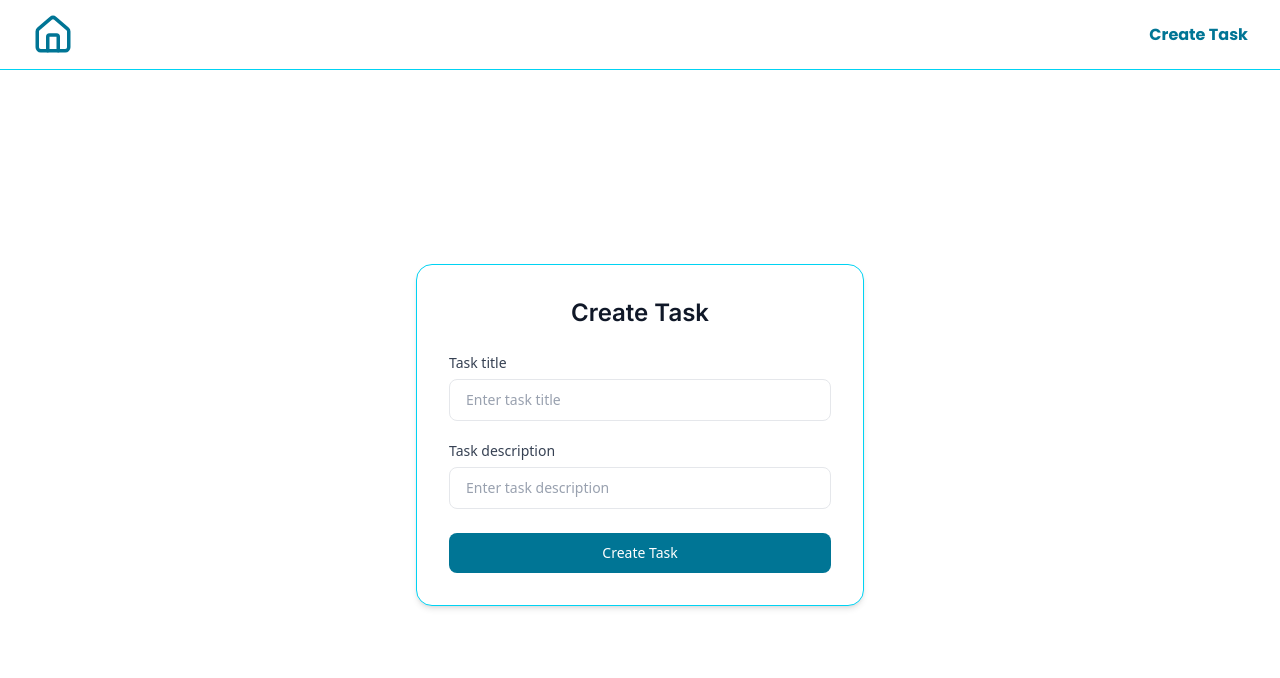
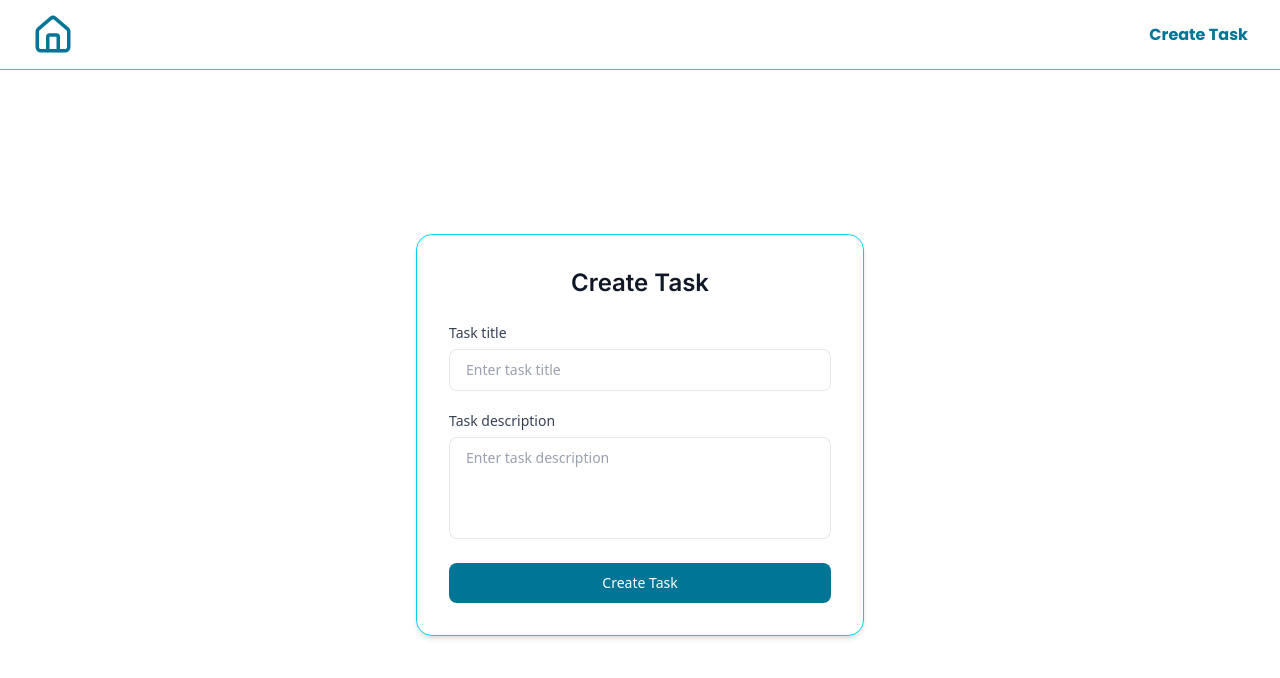
Before and after one commit to Tute24/Lyfiti-Challenge, a Next.js app in the folder frontend/: page /create-task in a window 1280 px wide. Shown: the top 678 px of the page. Built offline with nearby package versions, Linux system fonts and the light colour scheme; no server answers.

Commit message:
refactor: adjusting styling and componentization

```diff
--- a/frontend/src/app/globals.css
+++ b/frontend/src/app/globals.css
@@ -12,13 +12,6 @@
   --font-display: var(--font-poppins);
 }
 
-@media (prefers-color-scheme: dark) {
-  :root {
-    --background: #0a0a0a;
-    --foreground: #ededed;
-  }
-}
-
 body {
   background: var(--background);
   color: var(--foreground);
--- a/frontend/src/views/create-task/components/create-task-form.tsx
+++ b/frontend/src/views/create-task/components/create-task-form.tsx
@@ -66,11 +66,11 @@ export function CreateTaskForm() {
             >
               Task description
             </label>
-            <input
+            <textarea
               id="description"
-              type="text"
+              rows={4}
               placeholder="Enter task description"
-              className="w-full rounded-lg border border-gray-200 px-4 py-2.5 text-sm text-gray-900 placeholder:text-gray-400 outline-none focus:border-cyan-700 focus:ring-1 focus:ring-cyan-700 transition-colors"
+              className="w-full rounded-lg border border-gray-200 px-4 py-2.5 text-sm text-gray-900 placeholder:text-gray-400 outline-none focus:border-cyan-700 focus:ring-1 focus:ring-cyan-700 transition-colors resize-none"
               {...register('description')}
             />
             {errors.description && (
--- /dev/null
+++ b/frontend/src/views/dashboard/components/charts/scatter-plot/scatter-plot-tooltip.tsx
@@ -0,0 +1,33 @@
+interface ScatterPoint {
+  x: number;
+  y: number;
+  name: string;
+  priorityScore: number;
+}
+
+export interface ScatterTooltipProps {
+  active?: boolean;
+  payload?: { payload: ScatterPoint }[];
+}
+
+export function ScatterPlotTooltip({ active, payload }: ScatterTooltipProps) {
+  if (!active || !payload?.length) return null;
+  const d = payload[0].payload;
+  return (
+    <div className="bg-white border border-gray-100 rounded-xl shadow-md px-4 py-3 text-sm max-w-64">
+      <p className="font-semibold text-gray-900 mb-1 wrap-break-word">
+        {d.name}
+      </p>
+      <p className="text-gray-500">
+        Urgency: <span className="font-medium text-gray-800">{d.x}</span>
+      </p>
+      <p className="text-gray-500">
+        Impact: <span className="font-medium text-gray-800">{d.y}</span>
+      </p>
+      <p className="text-gray-500">
+        Priority:{' '}
+        <span className="font-medium text-cyan-700">{d.priorityScore}</span>
+      </p>
+    </div>
+  );
+}
--- a/frontend/src/views/dashboard/components/charts/scatter-plot.tsx
+++ b/frontend/src/views/dashboard/components/charts/scatter-plot/scatter-plot.tsx
@@ -11,6 +11,7 @@ import {
   ResponsiveContainer,
   Label,
 } from 'recharts';
+import { ScatterPlotTooltip } from './scatter-plot-tooltip';
 
 interface ScatterPoint {
   x: number;
@@ -21,33 +22,6 @@ interface ScatterPoint {
 
 interface ScatterPlotProps {
   data: ScatterPoint[];
-}
-
-interface CustomTooltipProps {
-  active?: boolean;
-  payload?: { payload: ScatterPoint }[];
-}
-
-function CustomTooltip({ active, payload }: CustomTooltipProps) {
-  if (!active || !payload?.length) return null;
-  const d = payload[0].payload;
-  return (
-    <div className="bg-white border border-gray-100 rounded-xl shadow-md px-4 py-3 text-sm max-w-64">
-      <p className="font-semibold text-gray-900 mb-1 wrap-break-word">
-        {d.name}
-      </p>
-      <p className="text-gray-500">
-        Urgency: <span className="font-medium text-gray-800">{d.x}</span>
-      </p>
-      <p className="text-gray-500">
-        Impact: <span className="font-medium text-gray-800">{d.y}</span>
-      </p>
-      <p className="text-gray-500">
-        Priority:{' '}
-        <span className="font-medium text-cyan-700">{d.priorityScore}</span>
-      </p>
-    </div>
-  );
 }
 
 export function ScatterPlot({ data }: ScatterPlotProps) {
@@ -106,10 +80,10 @@ export function ScatterPlot({ data }: ScatterPlotProps) {
               strokeDasharray="5 5"
             />
             <Tooltip
-              content={<CustomTooltip />}
+              content={<ScatterPlotTooltip />}
               cursor={{ strokeDasharray: '3 3' }}
             />
-            <Scatter data={data} fill="#0e7490" fillOpacity={0.8} r={6} />
+            <Scatter data={data} fill="#0e7490" fillOpacity={0.8} r={10} />
           </ScatterChart>
         </ResponsiveContainer>
       </div>
--- a/frontend/src/views/dashboard/components/dashboard-view.tsx
+++ b/frontend/src/views/dashboard/components/dashboard-view.tsx
@@ -1,7 +1,7 @@
 import { Task } from '../types/task';
 import { TasksTable } from './tables/tasks-table';
-import { ScatterPlot } from './charts/scatter-plot';
-import { CategoryBarChart } from './charts/category-bar-chart';
+import { ScatterPlot } from './charts/scatter-plot/scatter-plot';
+import { CategoryBarChart } from './charts/category-bar-chart/category-bar-chart';
 
 interface DashboardViewProps {
   tasks: Task[];
```
Also changed, not shown: frontend/src/views/dashboard/components/charts/category-bar-chart/category-bar-chart.tsx (renamed from frontend/src/views/dashboard/components/charts/category-bar-chart.tsx).
